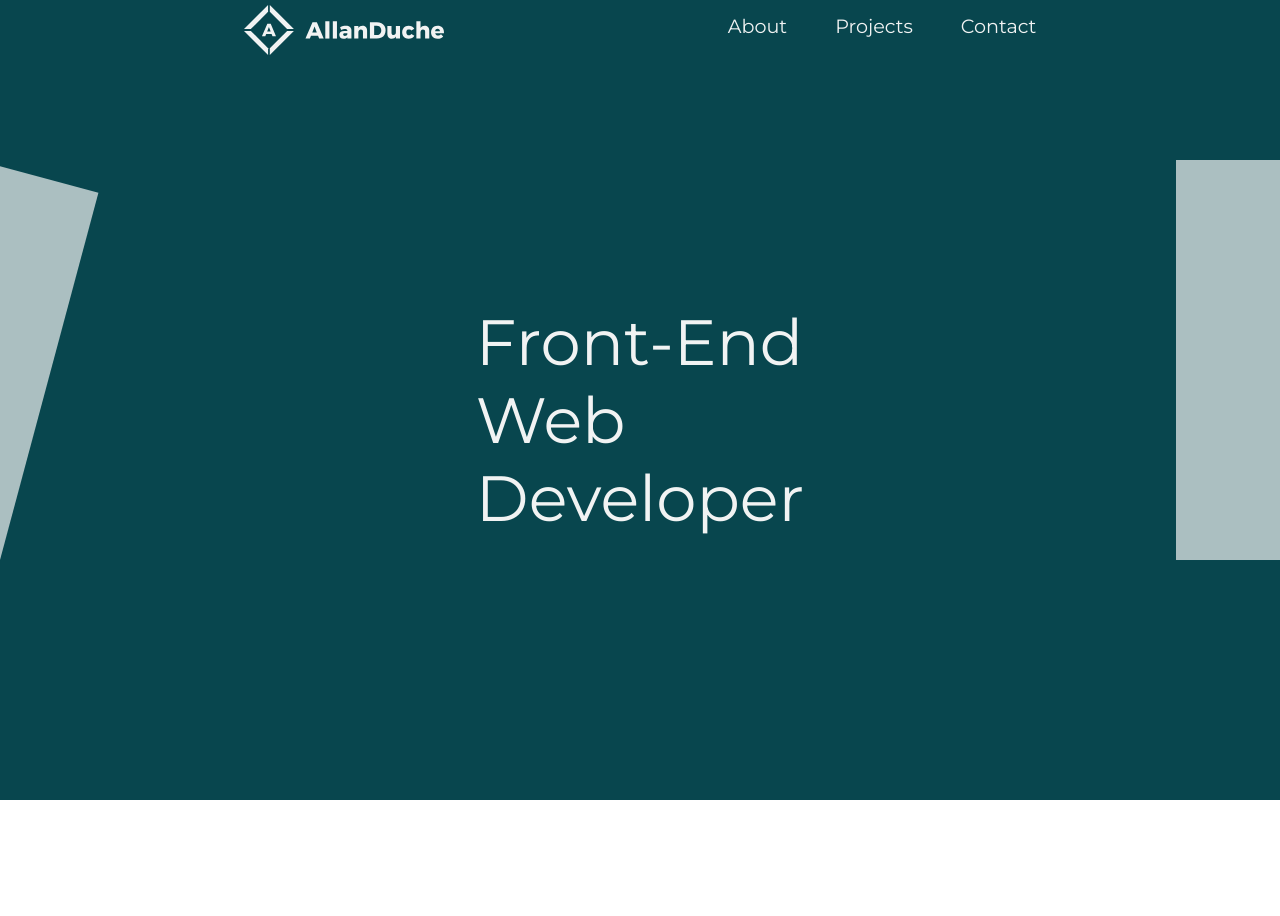
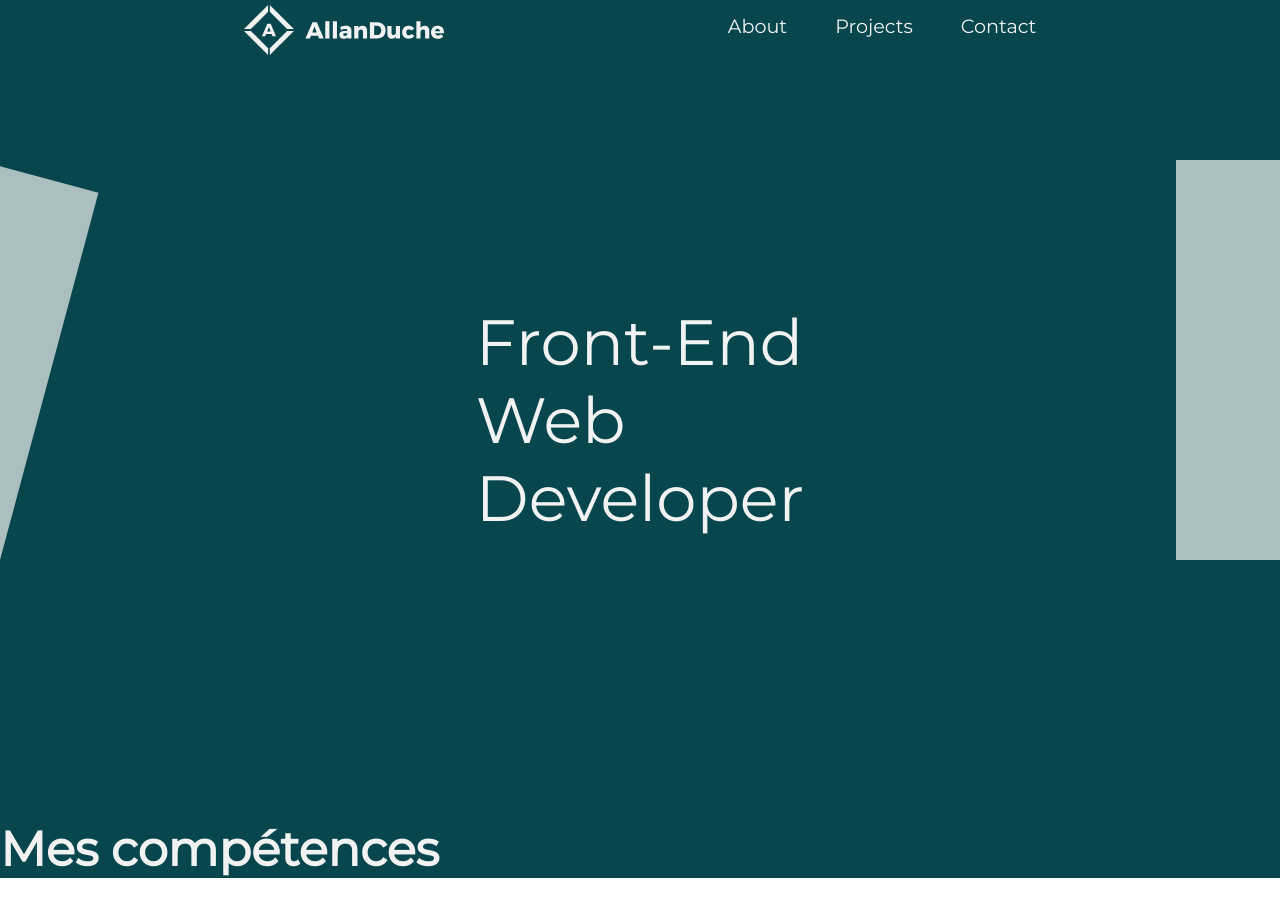
Before and after one commit to alland07/GSAP-React, a React (Create React App) app: page / in a window 1280 px wide. Before the commit the page ends 800 px from the top, so only its background shows below. Built offline with nearby package versions, Linux system fonts and the light colour scheme; the HTML template or start-up script is replaced by a standard one.

Commit message:
init section skill

```diff
--- a/src/App.js
+++ b/src/App.js
@@ -1,5 +1,6 @@
 import './styles/App.scss';
 import Header from "./components/Header/Header";
+import SkillContainer from "./components/skills/SkillContainer";
 
 function App() {
 
@@ -7,6 +8,7 @@ function App() {
   return (
     <div className="App" >
       <Header/>
+      <SkillContainer />
     </div>
   );
 }
--- /dev/null
+++ b/src/components/skills/SkillContainer.jsx
@@ -0,0 +1,12 @@
+import SectionTitle from "../Commons/SectionTitle";
+
+const SkillContainer = () => {
+
+  return(
+    <section className='skillSection'>
+      <SectionTitle message={'Mes compétences'} />
+    </section>
+  );
+}
+
+export default SkillContainer;
--- a/src/styles/App.scss
+++ b/src/styles/App.scss
@@ -10,4 +10,6 @@ body{
   background-color: $bf;
 }
 
+@import "common";
 @import 'header';
+@import 'skill';
--- a/src/styles/common.scss
+++ b/src/styles/common.scss
@@ -1,6 +1,6 @@
 @import "variables";
 
 .sectionTitle{
-  font-size: $h2;
+  font-size: $titleSection;
   color: $grey;
 }
```
Also changed, not shown: src/styles/skill.scss (added).
